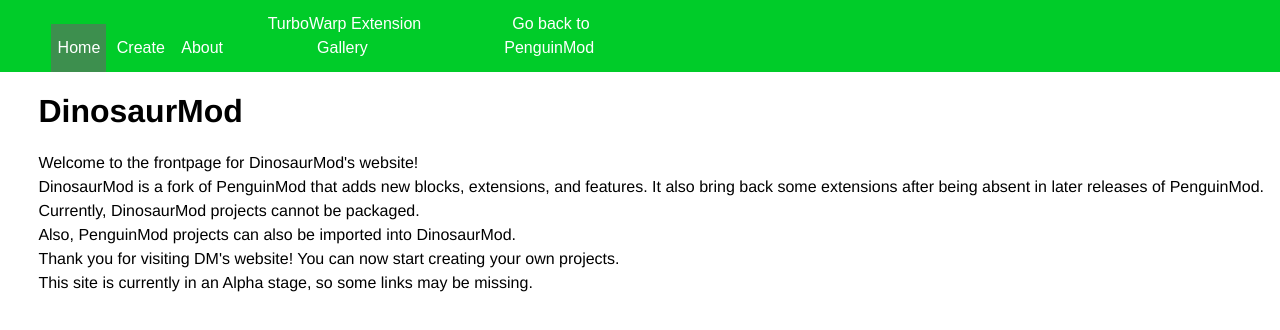
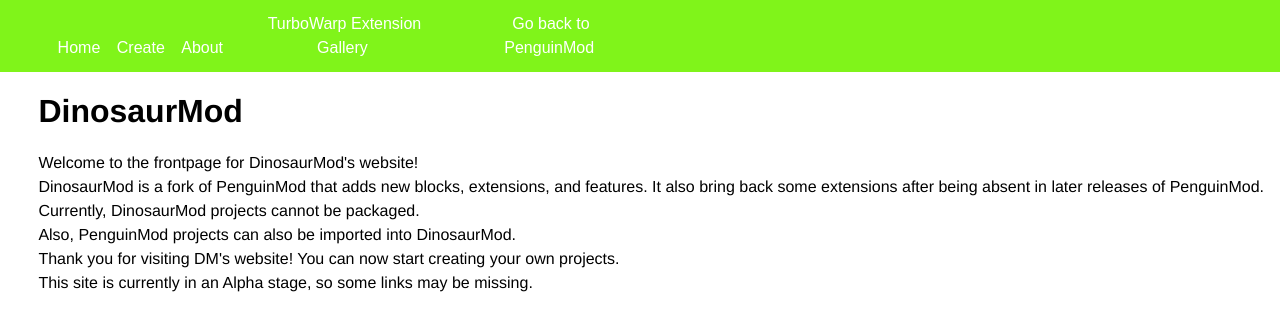
Before and after one commit to JoseErnestoOnGithub/DinosaurMod-Website, a plain HTML site: page index.html in a window 1280 px wide. In both pictures the pointer is over the button "Home". Drawn offline with Linux system fonts and the light colour scheme.

Commit message:
Update main.css

```diff
--- a/main.css
+++ b/main.css
@@ -1,5 +1,5 @@
 .nav {
-    background-color: #00CC29;
+    background-color: #80f41a;
     padding-left: 4%;
     padding-right: 4%;
 }
@@ -36,5 +36,5 @@ a, p {
     line-height: 1.5em;
 }
 button:hover {
-    background-color: 3D8F4E
+    background-color: #80f41a;
 }
```
